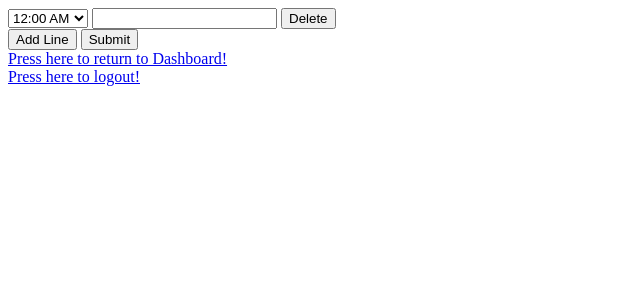
After one commit to lilbiggy88/final_py, a Flask app: page /scheduler in a window 1280 px wide. The commit adds this page. Shown: the top 300 px of the page, without its empty margins (0-640 px from the left). Run offline with Flask 3, Linux system fonts and the light colour scheme; the visitor is signed in with stand-in values (Sample User, id 1).

Commit message:
getting there

```diff
--- a/app.py
+++ b/app.py
@@ -1,10 +1,11 @@
-from flask import Flask, render_template, url_for, redirect
+from flask import Flask, render_template, url_for, redirect, request
 from flask_sqlalchemy import SQLAlchemy
 from flask_login import UserMixin, login_user, LoginManager, login_required, logout_user, current_user
 from flask_wtf import FlaskForm
 from wtforms import StringField, PasswordField, SubmitField
 from wtforms.validators import InputRequired, Length, ValidationError
 from flask_bcrypt import Bcrypt
+from datetime import datetime, timedelta
 
 
 app = Flask(__name__)
@@ -89,5 +90,29 @@ def signup():
     return render_template('signup.html', form=form)
 
 
+@app.route('/scheduler', methods=['GET', 'POST'])
+@login_required
+def scheduler():
+    if request.method == 'POST':
+        times = request.form.getlist('time[]')
+        texts = request.form.getlist('text[]')
+
+        # Process the times and texts here
+
+        return render_template('scheduler.html', times=times, texts=texts)
+
+    start_time = datetime.strptime("12:00 AM", "%I:%M %p")  # Start time (12:00 AM)
+    end_time = datetime.strptime("11:55 PM", "%I:%M %p")  # End time (11:55 PM)
+    interval = timedelta(minutes=5)  # Time interval (5 minutes)
+
+    times = []
+    current_time = start_time
+    while current_time <= end_time:
+        times.append(current_time.strftime("%I:%M %p"))
+        current_time += interval
+
+    return render_template('scheduler.html', times=times)
+
+
 if __name__ == '__main__':
     app.run(debug=True)
--- a/templates/dashboard.html
+++ b/templates/dashboard.html
@@ -9,6 +9,8 @@
 <body>
     <h1>Hello! You are logged in!</h1>
 
+   <a href="{{ url_for ('scheduler' )}}">Click here to create a new schedule!</a>
+    <br>
     <a href="{{ url_for ( 'logout' )}}">Press here to logout!</a>
     <br>
 </body>
--- /dev/null
+++ b/templates/scheduler.html
@@ -0,0 +1,89 @@
+<!DOCTYPE html>
+<html lang="en">
+<head>
+    <meta charset="UTF-8">
+    <meta http-equiv="X-UA-Compatible" content="IE=edge">
+    <meta name="viewport" content="width=device-width, initial-scale=1.0">
+    <title>Document</title>
+</head>
+<body>
+  <form method="POST" action="/">
+    <div id="lines">
+      <div class="line">
+        <select name="time[]">
+          {% for time in times %}
+            <option value="{{ time }}">{{ time }}</option>
+          {% endfor %}
+        </select>
+        <input type="text" name="text[]">
+        <button type="button" class="delete-btn" onclick="deleteLine(this)">Delete</button>
+      </div>
+    </div>
+    <button type="button" onclick="addLine()">Add Line</button>
+    <input type="submit" value="Submit">
+  </form>
+
+  <script>
+    function addLine() {
+      const lines = document.getElementById('lines');
+      const line = document.createElement('div');
+      line.className = 'line';
+
+      const select = document.createElement('select');
+      select.name = 'time[]';
+
+      const times = [
+        '12:00 AM', '12:15 AM', '12:30 AM', '12:45 AM', '1:00 AM', '1:15 AM', '1:30 AM', '1:45 AM',
+        '2:00 AM', '2:15 AM', '2:30 AM', '2:45 AM', '3:00 AM', '3:15 AM', '3:30 AM', '3:45 AM',
+        '4:00 AM', '4:15 AM', '4:30 AM', '4:45 AM', '5:00 AM', '5:15 AM', '5:30 AM', '5:45 AM',
+        '6:00 AM', '6:15 AM', '6:30 AM', '6:45 AM', '7:00 AM', '7:15 AM', '7:30 AM', '7:45 AM',
+        '8:00 AM', '8:15 AM', '8:30 AM', '8:45 AM', '9:00 AM', '9:15 AM', '9:30 AM', '9:45 AM',
+        '10:00 AM', '10:15 AM', '10:30 AM', '10:45 AM', '11:00 AM', '11:15 AM', '11:30 AM', '11:45 AM',
+        '12:00 PM', '12:15 PM', '12:30 PM', '12:45 PM', '01:00 PM', '01:15 PM', '01:30 PM', '01:45 PM',
+        '2:00 PM', '2:15 PM', '2:30 PM', '2:45 PM', '3:00 PM', '3:15 PM', '3:30 PM', '3:45 PM',
+        '4:00 PM', '4:15 PM', '4:30 PM', '4:45 PM', '5:00 PM', '5:15 PM', '5:30 PM', '5:45 PM',
+        '6:00 PM', '6:15 PM', '6:30 PM', '6:45 PM', '7:00 PM', '7:15 PM', '7:30 PM', '7:45 PM',
+        '8:00 PM', '8:15 PM', '8:30 PM', '8:45 PM', '9:00 PM', '9:15 PM', '9:30 PM', '9:45 PM',
+        '10:00 PM', '10:15 PM', '10:30 PM', '10:45 PM', '11:00 PM', '11:15 PM', '11:30 PM', '11:45 PM',
+
+
+      ];
+
+      times.forEach(function(time) {
+        const option = document.createElement('option');
+        option.value = time;
+        option.textContent = time;
+        select.appendChild(option);
+      });
+
+      const input = document.createElement('input');
+      input.type = 'text';
+      input.name = 'text[]';
+
+      const deleteBtn = document.createElement('button');
+      deleteBtn.type = 'button';
+      deleteBtn.className = 'delete-btn';
+      deleteBtn.textContent = 'Delete';
+      deleteBtn.onclick = function() {
+        deleteLine(this);
+      };
+
+      line.appendChild(select);
+      line.appendChild(input);
+      line.appendChild(deleteBtn);
+
+      lines.appendChild(line);
+    }
+
+    function deleteLine(btn) {
+      const line = btn.parentNode;
+      line.parentNode.removeChild(line);
+    }
+  </script>
+
+
+      <a href="{{ url_for ( 'dashboard' )}}">Press here to return to Dashboard!</a>
+      <br>
+      <a href="{{ url_for ( 'logout' )}}">Press here to logout!</a>
+</body>
+</html>
```
Also changed, not shown: database.db.
